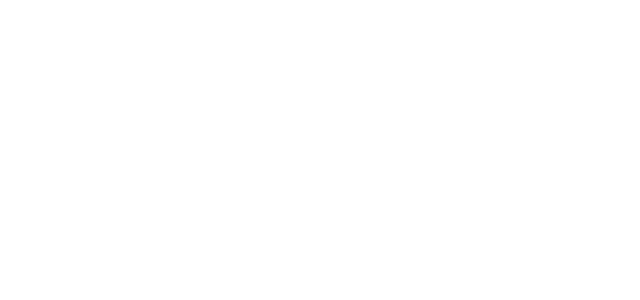
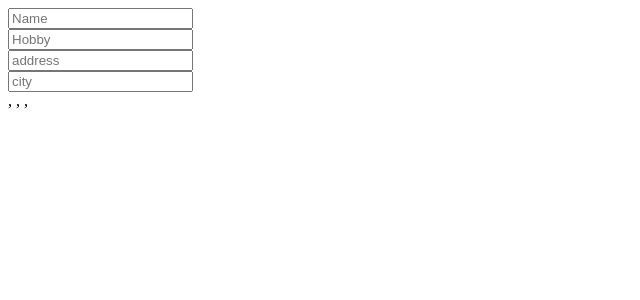
Before and after one commit to arbiterkdh/reactkdh, a React (Vite) app: page / in a window 1280 px wide. Shown: the top 300 px of the page, without its empty margins (0-640 px from the left). Built offline with nearby package versions, Linux system fonts and the light colour scheme.

Commit message:
state 연습

```diff
--- a/src/App.jsx
+++ b/src/App.jsx
@@ -1,7 +1,46 @@
-import React from "react";
+import React, { useState } from "react";
 
 function App(props) {
-  return <div></div>;
+  const [name, setName] = useState("");
+  const [hobby, setHobby] = useState("");
+  const [address, setAddress] = useState("");
+  const [city, setCity] = useState("");
+
+  return (
+    <div>
+      <div>
+        <input
+          onChange={(e) => setName(e.target.value)}
+          type="text"
+          placeholder={"Name"}
+        />
+      </div>
+      <div>
+        <input
+          onChange={(e) => setHobby(e.target.value)}
+          type="text"
+          placeholder={"Hobby"}
+        />
+      </div>
+      <div>
+        <input
+          onChange={(e) => setAddress(e.target.value)}
+          type="text"
+          placeholder={"address"}
+        />
+      </div>
+      <div>
+        <input
+          onChange={(e) => setCity(e.target.value)}
+          type="text"
+          placeholder={"city"}
+        />
+      </div>
+      <div>
+        {name}, {hobby}, {address}, {city}
+      </div>
+    </div>
+  );
 }
 
 export default App;
```
